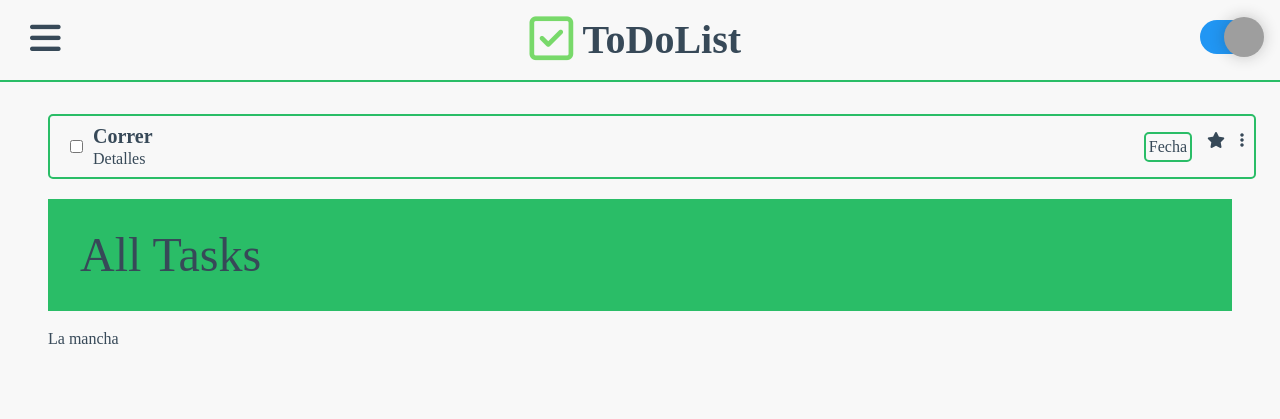
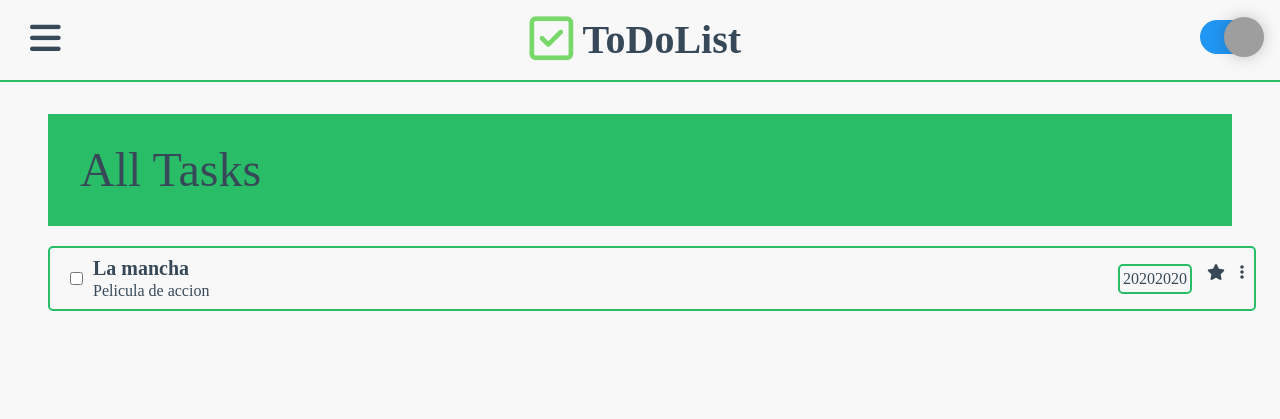
Before and after one commit to marcosferr/todo-list, a website built with webpack: page dist/index.html in a window 1280 px wide. Built offline with nearby package versions, Linux system fonts and the light colour scheme; grey boxes are pictures that could not be loaded.

Commit message:
Dinamically render Tasks

```diff
--- a/src/view/viewController.js
+++ b/src/view/viewController.js
@@ -7,13 +7,60 @@ const mainContainer = document.getElementById("task-container");
 mainContainer.appendChild(sectionTitle);
 const taskContainer = document.createElement("div");
 mainContainer.appendChild(taskContainer);
+
 function setTitle(title) {
   addTask("La mancha", "Pelicula de accion", "20202020", "a");
   sectionTitle.innerHTML = title;
   renderTasks();
 }
+
+function createTaskElement(task) {
+  const taskElement = document.createElement("div");
+  taskElement.className = "task";
+
+  const taskChecked = document.createElement("input");
+  taskChecked.type = "checkbox";
+  taskChecked.className = "task-checked";
+  taskElement.appendChild(taskChecked);
+
+  const taskText = document.createElement("div");
+  taskText.className = "task-text";
+
+  const taskTitle = document.createElement("div");
+  taskTitle.className = "task-title";
+  taskTitle.textContent = task.title;
+  taskText.appendChild(taskTitle);
+
+  const taskDetails = document.createElement("div");
+  taskDetails.className = "task-details";
+  taskDetails.textContent = task.details;
+  taskText.appendChild(taskDetails);
+
+  taskElement.appendChild(taskText);
+
+  const right = document.createElement("div");
+  right.className = "right";
+
+  const date = document.createElement("div");
+  date.className = "date";
+  date.textContent = task.dueDate;
+  right.appendChild(date);
+
+  const star = document.createElement("i");
+  star.className = "fa fa-star";
+  right.appendChild(star);
+
+  const options = document.createElement("i");
+  options.className = "fa fa-ellipsis-vertical options";
+  right.appendChild(options);
+
+  taskElement.appendChild(right);
+
+  return taskElement;
+}
+
 function renderTasks() {
-  taskContainer.innerHTML = getTasks()[0].title;
+  taskContainer.appendChild(createTaskElement(getTasks()[0]));
 }
 
 export { setTitle };
```
Also changed, not shown: dist/index.html.
